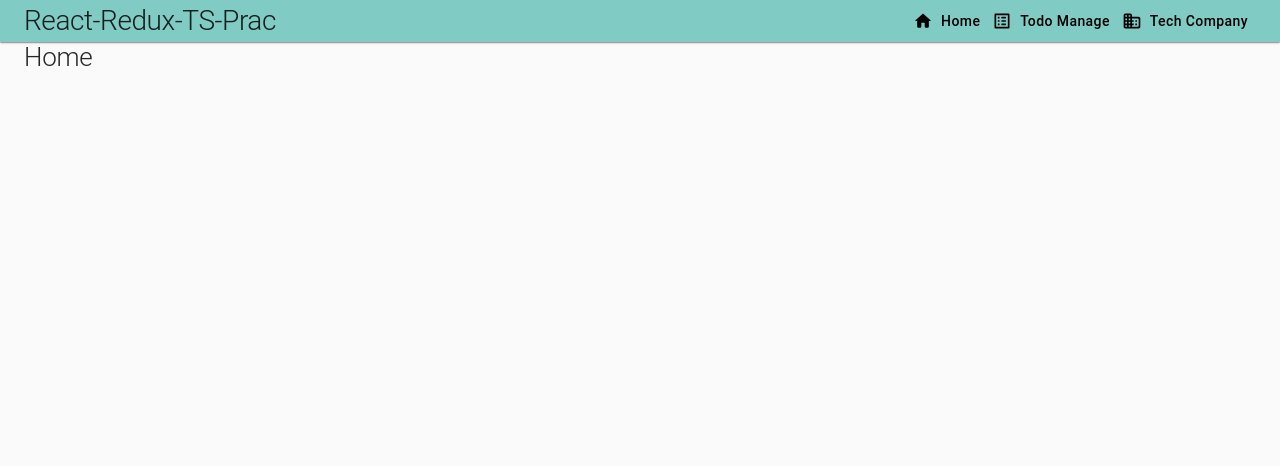
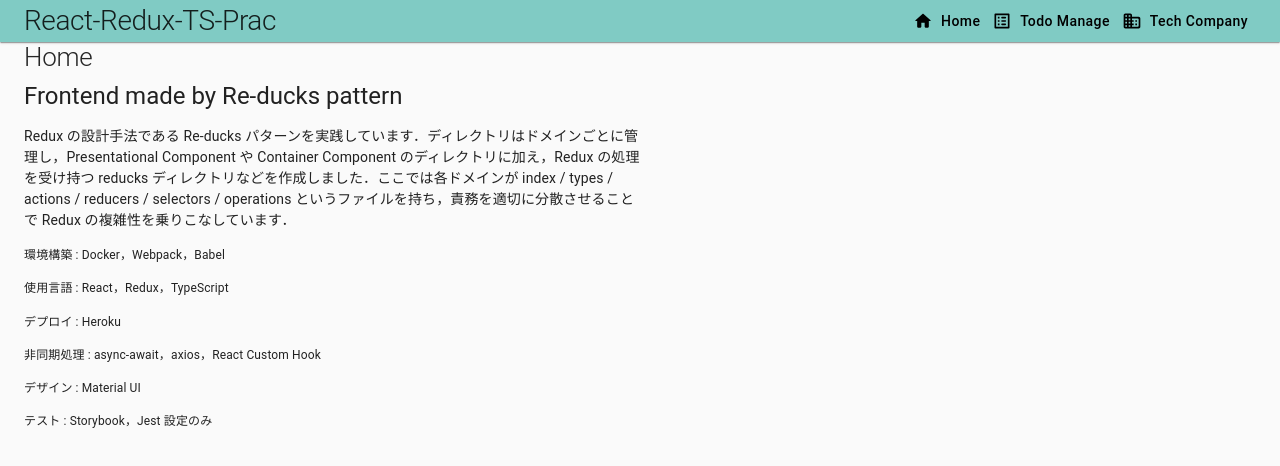
Before and after one commit to krtsato/react-redux-saga-ts-prac, a Vue app: page / in a window 1280 px wide. Shown: the top 466 px of the page. Built offline with nearby package versions, Linux system fonts and the light colour scheme.

Commit message:
feat: add app description

```diff
--- a/package.json
+++ b/package.json
@@ -8,7 +8,7 @@
   "scripts": {
     "build:dev": "webpack-dev-server --progress",
     "build:prod": "webpack --mode production",
-    "lint": "eslint --color --fix --ext .tsx,.ts,.js src/ ; exit 0",
+    "lint": "eslint --color --fix --ext .tsx,.ts,.js src/",
     "sb": "start-storybook -p 8001",
     "sb:build": "build-storybook",
     "test": "jest --updateSnapshot",
--- a/src/components/app/home.tsx
+++ b/src/components/app/home.tsx
@@ -1,12 +1,44 @@
 import React, {FC} from "react"
 import {Helmet} from "react-helmet"
-import {Typography} from "@material-ui/core"
+import {Box, Typography} from "@material-ui/core"
 
 export const HomeComp: FC = () => (
   <>
     <Helmet>
       <title>Home | React-Redux-TS-Prac</title>
     </Helmet>
-    <Typography variant="h2">Home</Typography>
+    <Typography variant="h2" gutterBottom>
+      Home
+    </Typography>
+    <Box width="50%">
+      <Typography variant="h3" gutterBottom paragraph>
+        Frontend made by Re-ducks pattern
+      </Typography>
+      <Typography variant="body1" gutterBottom paragraph>
+        Redux の設計手法である Re-ducks
+        パターンを実践しています．ディレクトリはドメインごとに管理し，Presentational Component や Container
+        Component のディレクトリに加え，Redux の処理を受け持つ reducks
+        ディレクトリなどを作成しました．ここでは各ドメインが index / types / actions / reducers / selectors /
+        operations というファイルを持ち，責務を適切に分散させることで Redux の複雑性を乗りこなしています．
+      </Typography>
+      <Typography variant="body2" gutterBottom paragraph>
+        環境構築 : Docker，Webpack，Babel
+      </Typography>
+      <Typography variant="body2" gutterBottom paragraph>
+        使用言語 : React，Redux，TypeScript
+      </Typography>
+      <Typography variant="body2" gutterBottom paragraph>
+        デプロイ : Heroku
+      </Typography>
+      <Typography variant="body2" gutterBottom paragraph>
+        非同期処理 : async-await，axios，React Custom Hook
+      </Typography>
+      <Typography variant="body2" gutterBottom paragraph>
+        デザイン : Material UI
+      </Typography>
+      <Typography variant="body2" gutterBottom paragraph>
+        テスト : Storybook，Jest 設定のみ
+      </Typography>
+    </Box>
   </>
 )
--- a/src/components/todos/todoDisplay.tsx
+++ b/src/components/todos/todoDisplay.tsx
@@ -1,10 +1,10 @@
 import React, {FC, MouseEvent} from "react"
 import {List} from "@material-ui/core"
-import {Todos} from "@redx/todos"
+import {Todo} from "@redx/todos"
 import {TodoComp} from "@comp/todos/todo"
 
 type TodoDisplayProps = {
-  todos: Todos
+  todos: Todo[]
   delTodoHdl: (e: MouseEvent<HTMLButtonElement>) => void
   tglTodoHdl: (e: MouseEvent<HTMLButtonElement>) => void
 }
--- a/src/containers/app/flashDisplay.tsx
+++ b/src/containers/app/flashDisplay.tsx
@@ -1,7 +1,7 @@
 import React, {FC, useCallback} from "react"
 import {useDispatch, useSelector} from "react-redux"
 import {appOperations, appSelectors} from "@redx/app"
-import {FlashDisplayComp} from "@comp/app/FlashDisplay"
+import {FlashDisplayComp} from "@comp/app/flashDisplay"
 
 export const FlashDisplayCont: FC = () => {
   const errorMsg = useSelector(appSelectors.catchErrorSel)
```
